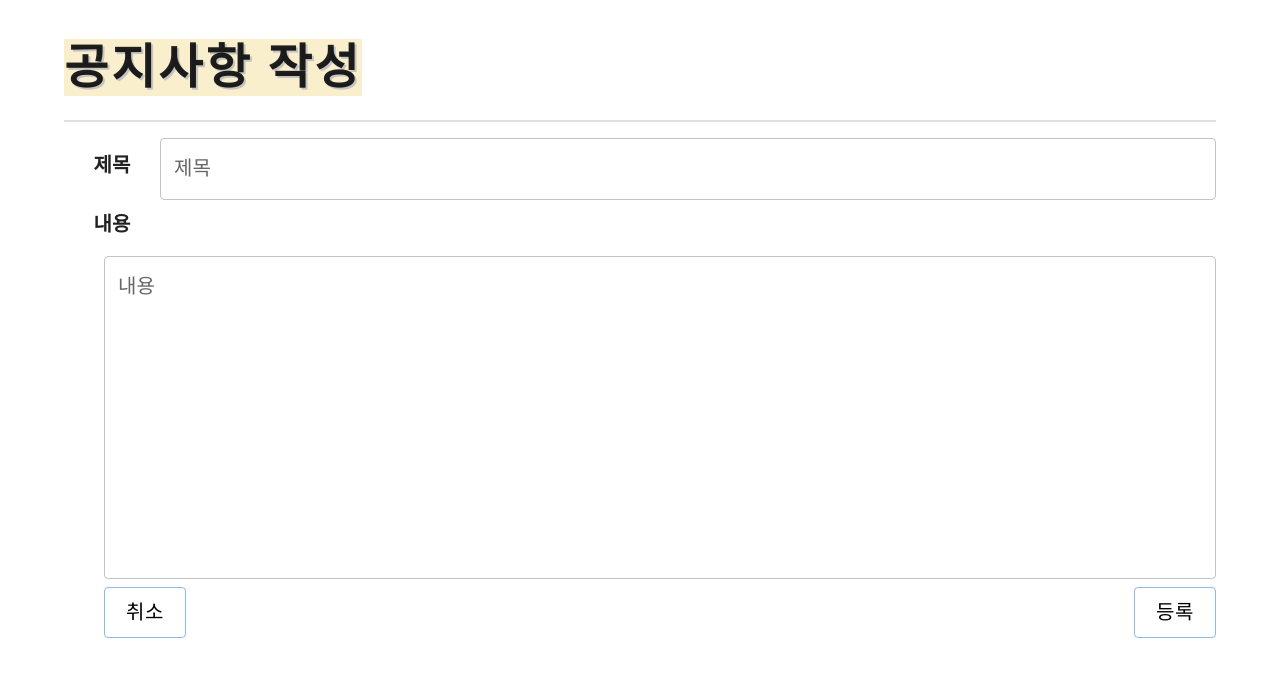
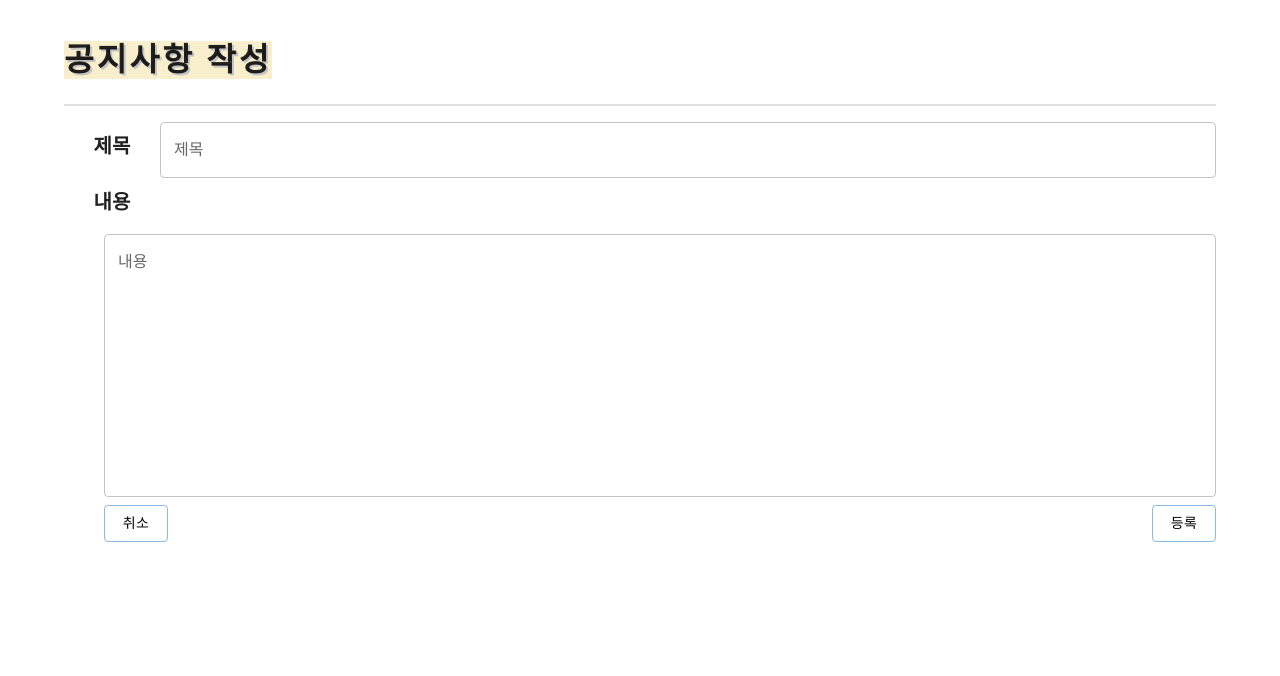
Before and after one commit to FGFnet/fnet, a React (Create React App) app in the folder frontend/: page /notice/create in a window 1280 px wide. Shown: the top 676 px of the page. Built offline with nearby package versions, Linux system fonts and the light colour scheme.

Commit message:
chore(fe): change font, button size

```diff
--- a/frontend/src/component/Title.tsx
+++ b/frontend/src/component/Title.tsx
@@ -12,8 +12,8 @@ export default function Title(props: titleProp) {
 
   return (
     <Typography
-      component="h3"
-      variant="h3"
+      component="h4"
+      variant="h4"
       letterSpacing={3}
       noWrap
       sx={{
--- a/frontend/src/screen/notice/noticeCreate.tsx
+++ b/frontend/src/screen/notice/noticeCreate.tsx
@@ -27,13 +27,7 @@ export default function NoticeCreateScreen() {
   const BackBtn = () => {
     return (
       <Box textAlign="right">
-        <Button
-          variant="outlined"
-          size="large"
-          component={Link}
-          to="../notice"
-          sx={{ fontSize: 20, color: Colors.black }}
-        >
+        <Button variant="outlined" component={Link} to="../notice" sx={{ color: Colors.black }}>
           취소
         </Button>
       </Box>
@@ -42,7 +36,7 @@ export default function NoticeCreateScreen() {
   const SavePostBtn = () => {
     return (
       <Box textAlign="right">
-        <Button variant="outlined" size="large" onClick={CreateNewPost} sx={{ fontSize: 20, color: Colors.black }}>
+        <Button variant="outlined" onClick={CreateNewPost} sx={{ color: Colors.black }}>
           등록
         </Button>
       </Box>
@@ -62,14 +56,7 @@ export default function NoticeCreateScreen() {
           </Box>
         </Grid>
         <Grid item xs={10} sm={11}>
-          <TextField
-            fullWidth
-            margin="normal"
-            label="제목"
-            InputProps={{ style: { fontSize: 20 } }}
-            InputLabelProps={{ style: { fontSize: 20 } }}
-            onChange={(event) => setTitle(event.target.value)}
-          />
+          <TextField fullWidth margin="normal" label="제목" onChange={(event) => setTitle(event.target.value)} />
         </Grid>
         <Grid item xs={2} sm={1}>
           <Box textAlign="center">
@@ -85,8 +72,6 @@ export default function NoticeCreateScreen() {
               rows={10}
               margin="normal"
               label="내용"
-              InputProps={{ style: { fontSize: 20 } }}
-              InputLabelProps={{ style: { fontSize: 20 } }}
               sx={{ width: '100%', alignContent: 'center' }}
               onChange={(event) => setContent(event.target.value)}
             />
```
